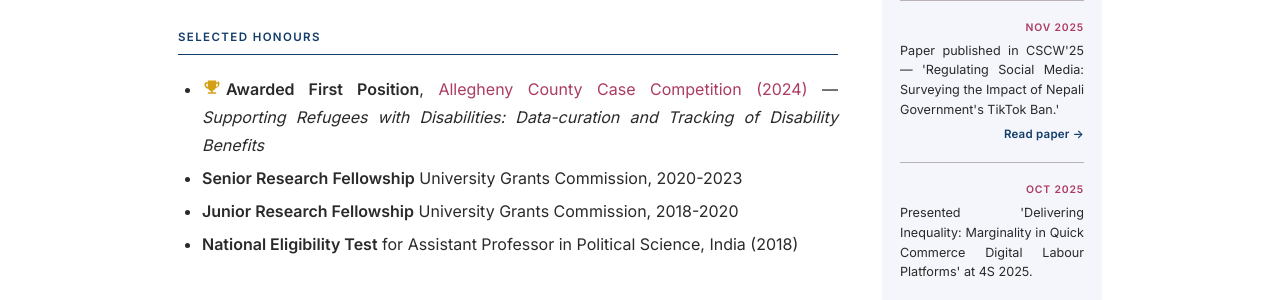
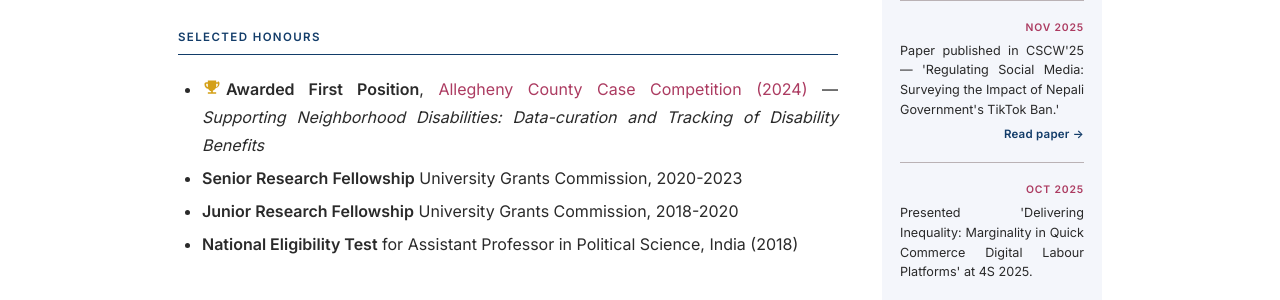
Before and after one commit to adityanayak-info/adityanayak-info.github.io, a Jekyll site: the page built from index.md, in a window 1280 px wide and 900 px high, scrolled down 1480 px. Shown: the part 283-583 px from the top of the window. Built offline with Jekyll 4.4.1, drawn with Linux system fonts in a browser that asks for light colours.

Commit message:
Update index.md

```diff
--- a/index.md
+++ b/index.md
@@ -124,7 +124,7 @@
 
 ## Selected Honours
 
-- <span><svg xmlns="http://www.w3.org/2000/svg" viewBox="0 0 24 24" fill="#D4A017" width="20" height="20" style="display:inline-block;vertical-align:-3px;margin-right:4px"><path d="M19 5h-2V3H7v2H5c-1.1 0-2 .9-2 2v1c0 2.55 1.92 4.63 4.39 4.94.63 1.5 1.98 2.63 3.61 2.96V17H7v2h10v-2h-4v-2.1c1.63-.33 2.98-1.46 3.61-2.96C19.08 11.63 21 9.55 21 7V6c0-1.1-.9-2-2-2zM7 10.82C5.84 10.4 5 9.3 5 8V7h2v3.82zm12-2.82c0 1.3-.84 2.4-2 2.82V7h2v1z"/></svg></span>**Awarded First Position**, [Allegheny County Case Competition (2024)](https://www.sci.pitt.edu/news/sci-phd-student-wins-allegheny-county-competition-supporting-refugees){:target="_blank"} — *Supporting Refugees with Disabilities: Data-curation and Tracking of Disability Benefits*
+- <span><svg xmlns="http://www.w3.org/2000/svg" viewBox="0 0 24 24" fill="#D4A017" width="20" height="20" style="display:inline-block;vertical-align:-3px;margin-right:4px"><path d="M19 5h-2V3H7v2H5c-1.1 0-2 .9-2 2v1c0 2.55 1.92 4.63 4.39 4.94.63 1.5 1.98 2.63 3.61 2.96V17H7v2h10v-2h-4v-2.1c1.63-.33 2.98-1.46 3.61-2.96C19.08 11.63 21 9.55 21 7V6c0-1.1-.9-2-2-2zM7 10.82C5.84 10.4 5 9.3 5 8V7h2v3.82zm12-2.82c0 1.3-.84 2.4-2 2.82V7h2v1z"/></svg></span>**Awarded First Position**, [Allegheny County Case Competition (2024)](https://www.sci.pitt.edu/news/sci-phd-student-wins-allegheny-county-competition-supporting-refugees){:target="_blank"} — *Supporting Neighborhood Disabilities: Data-curation and Tracking of Disability Benefits*
 - **Senior Research Fellowship** University Grants Commission, 2020-2023
 - **Junior Research Fellowship** University Grants Commission, 2018-2020
 - **National Eligibility Test** for Assistant Professor in Political Science, India (2018)
```
